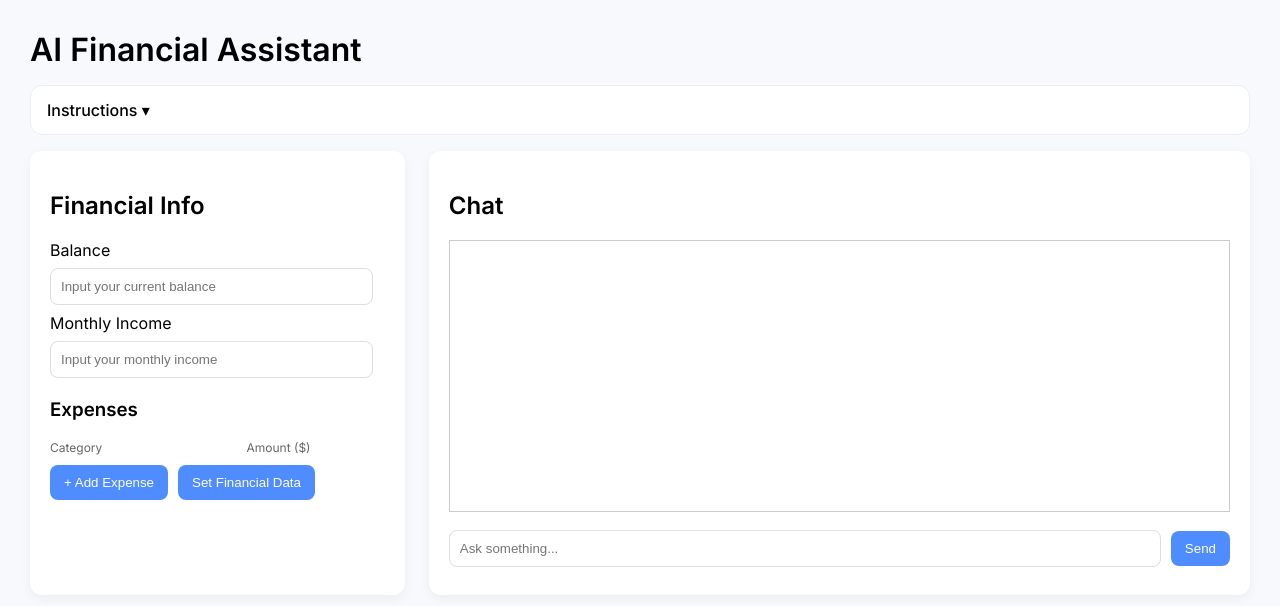
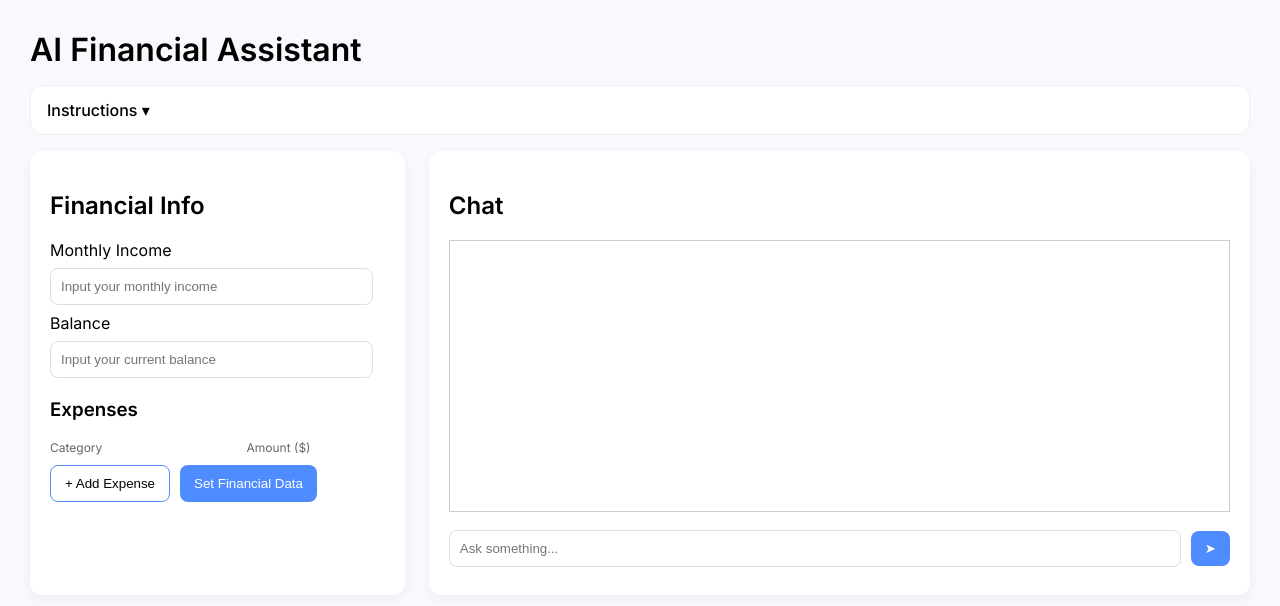
Before and after one commit to huiling5/RE6013_GroupAssignment, a Flask app: page / in a window 1280 px wide. Shown: the top 606 px of the page. Run offline with Flask 3, Linux system fonts and the light colour scheme.

Commit message:
updated ui

```diff
--- a/static/style.css
+++ b/static/style.css
@@ -45,6 +45,16 @@ input {
     transition: 0.2s;
 }
 
+input[type="number"]::-webkit-outer-spin-button,
+input[type="number"]::-webkit-inner-spin-button {
+    -webkit-appearance: none;
+    margin: 0;
+}
+
+input[type="number"] {
+    -moz-appearance: textfield;
+}
+
 input:focus {
     outline: none;
     border-color: #4f8cff;
@@ -57,6 +67,19 @@ button {
     border: none;
     background: #4f8cff;
     color: white;
+    font-weight: 500;
+    cursor: pointer;
+    transition: 0.2s;
+}
+
+#add_expense {
+    padding: 10px 14px;
+    border-radius: 8px;
+    border: #4f8cff;
+    border-width: 1px;
+    border-style: solid;
+    background: none;
+    color: black;
     font-weight: 500;
     cursor: pointer;
     transition: 0.2s;
--- a/templates/components/chat.html
+++ b/templates/components/chat.html
@@ -4,7 +4,7 @@
 
 <div class="chat-input">
     <input id="user-input" placeholder="Ask something...">
-    <button onclick="sendMessage()">Send</button>
+    <button onclick="sendMessage()">➤</button>
 </div>
 
 <script>
--- a/templates/components/form.html
+++ b/templates/components/form.html
@@ -2,13 +2,12 @@
 
 <div class="form-group">
     <div class="form-row">
+        <label>Monthly Income</label>
+        <input id="income" type="number" placeholder="Input your monthly income">
+    </div>
+    <div class="form-row">
         <label>Balance</label>
         <input id="balance" type="number" placeholder="Input your current balance">
-    </div>
-
-    <div class="form-row">
-        <label>Monthly Income</label>
-        <input id="income" type="number" placeholder="Input your monthly income">
     </div>
 </div>
 
@@ -23,8 +22,8 @@
 <div id="expenses-container"></div>
 
 <div class="form-buttons">
-    <button onclick="addExpense()">+ Add Expense</button>
-    <button onclick="startChat()">Set Financial Data</button>
+    <button id="add_expense" onclick="addExpense()">+ Add Expense</button>
+    <button id="set_financial_data" onclick="startChat()">Set Financial Data</button>
 </div>
 
 <script>
@@ -42,6 +41,12 @@ function addExpense(name = "", value = "") {
 
     container.appendChild(div);
 }
+
+document.addEventListener('wheel', function(e) {
+    if (document.activeElement && document.activeElement.type === 'number') {
+        e.preventDefault();
+    }
+}, { passive: false });
 
 function removeExpense(button) {
     button.parentElement.remove();
```
